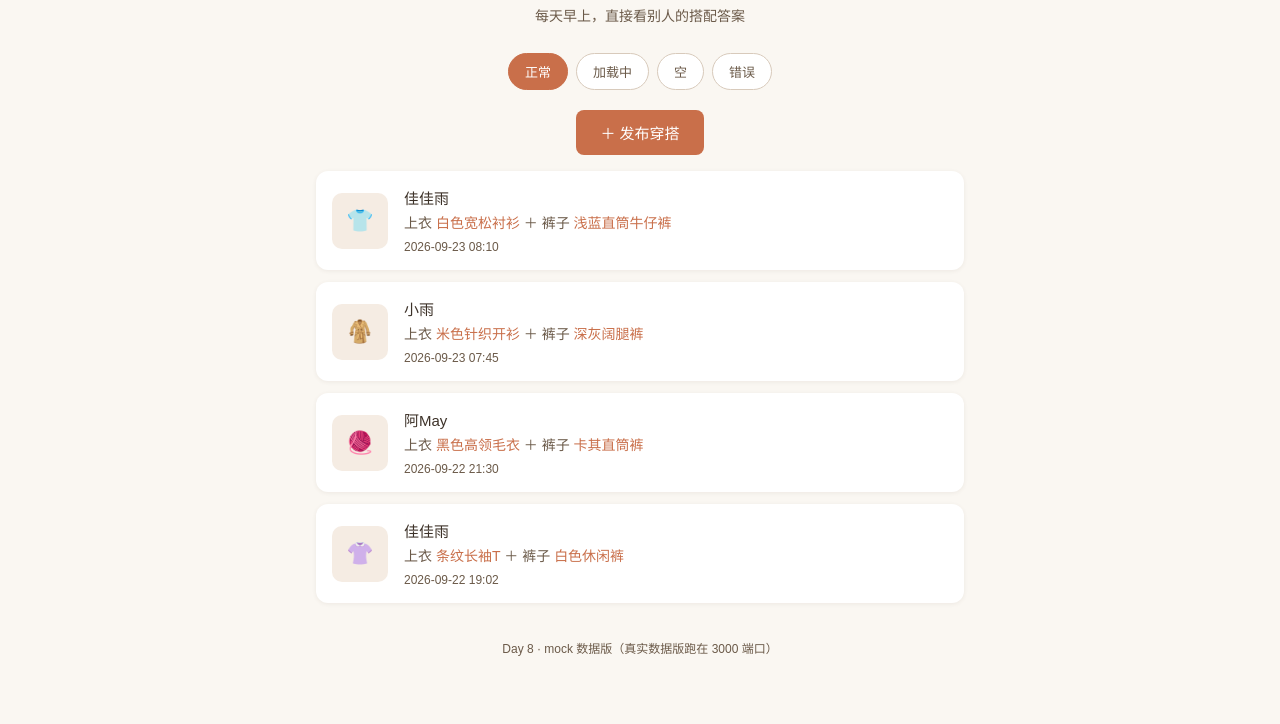
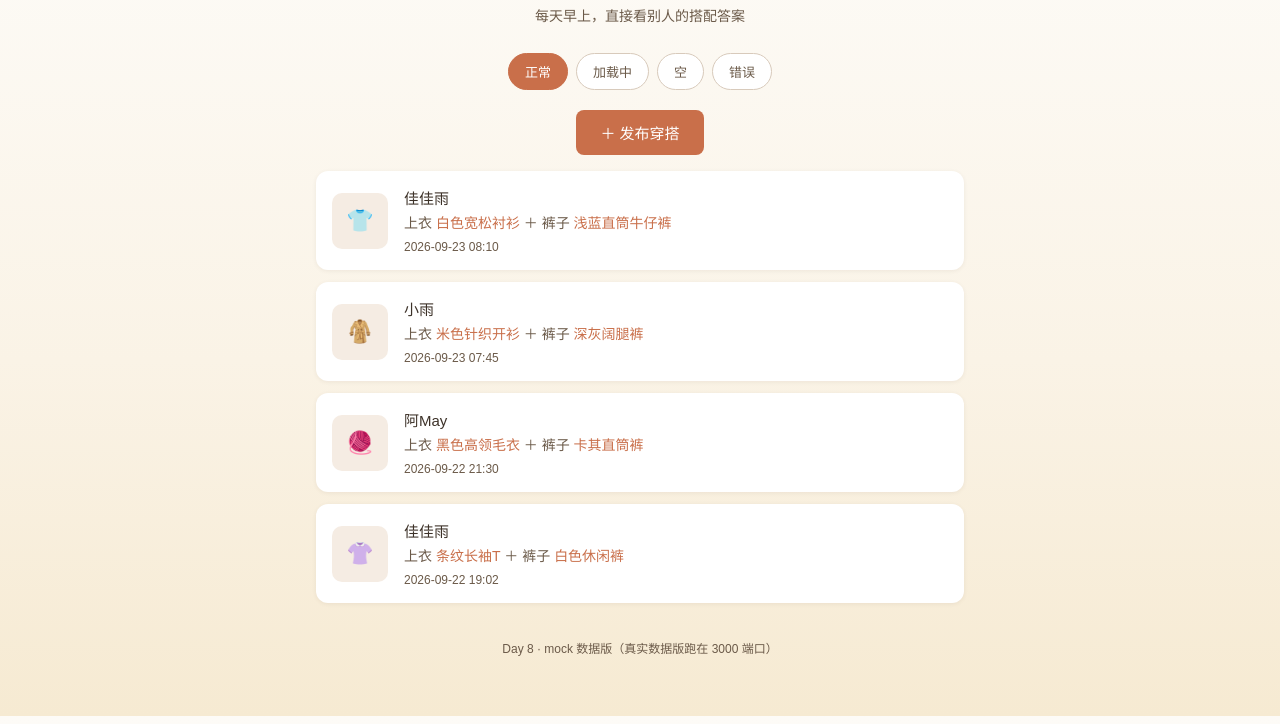
Before and after one commit to FLORA88-cmd/jiajiayu_outfit, a website: page my-app/public/index.html in a window 1280 px wide. Shown: the part 76-800 px from the top of the page. Drawn offline with Linux system fonts and the light colour scheme.

Commit message:
Day 10｜按用户描述把背景改为香槟金渐变
改了什么：index.html 第 9 行——body 背景从纯色米白改为上亮下金的三段渐变，其余一行未动

加了什么：无新增文件、无新功能（纯样式修改）

```diff
--- a/my-app/public/index.html
+++ b/my-app/public/index.html
@@ -6,7 +6,7 @@
 <title>佳佳雨的穿搭 · 主视图（mock 数据版）</title>
 <style>
   * { margin: 0; padding: 0; box-sizing: border-box; }
-  body { font-family: "Microsoft YaHei", sans-serif; background: #faf7f2; color: #3d3229; }
+  body { font-family: "Microsoft YaHei", sans-serif; background: linear-gradient(180deg, #fdfbf7 0%, #faf3e6 55%, #f6ead2 100%); color: #3d3229; }
   .wrap { max-width: 680px; margin: 0 auto; padding: 24px 16px 60px; }
   header { text-align: center; padding: 12px 0 16px; }
   header h1 { font-size: 26px; letter-spacing: 2px; }
```
